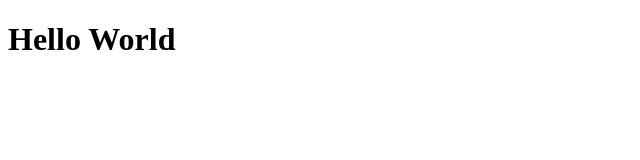
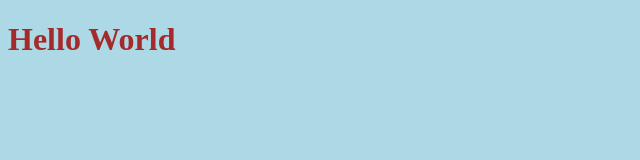
Before and after one commit to garrettwalter/deploy-test, a plain HTML site: page index.html in a window 1280 px wide. Shown: the whole page, without its empty margins (0-640 px from the left). Drawn offline with Linux system fonts and the light colour scheme.

Commit message:
added style with css doc

```diff
--- a/index.html
+++ b/index.html
@@ -2,18 +2,22 @@
 <!--[if lt IE 7]>      <html class="no-js lt-ie9 lt-ie8 lt-ie7"> <![endif]-->
 <!--[if IE 7]>         <html class="no-js lt-ie9 lt-ie8"> <![endif]-->
 <!--[if IE 8]>         <html class="no-js lt-ie9"> <![endif]-->
-<!--[if gt IE 8]><!--> <html class="no-js"> <!--<![endif]-->
+<!--[if gt IE 8]><!-->
+<html class="no-js">
+  <!--<![endif]-->
   <head>
-        <meta charset="utf-8">
-        <meta http-equiv="X-UA-Compatible" content="IE=edge">
+    <meta charset="utf-8" />
+    <meta http-equiv="X-UA-Compatible" content="IE=edge" />
     <title></title>
-        <meta name="description" content="">
-        <meta name="viewport" content="width=device-width, initial-scale=1">
-        <link rel="stylesheet" href="">
+    <meta name="description" content="" />
+    <meta name="viewport" content="width=device-width, initial-scale=1" />
+    <link rel="stylesheet" href="style.css">
   </head>
   <body>
     <h1>Hello World</h1>
 
+
+
     <script src="" async defer></script>
   </body>
 </html>
--- /dev/null
+++ b/style.css
@@ -0,0 +1,7 @@
+h1 {
+    color: brown;
+}
+
+body {
+    background-color: lightblue;
+}
```
Lines whose indentation alone changed are shown as unchanged.
